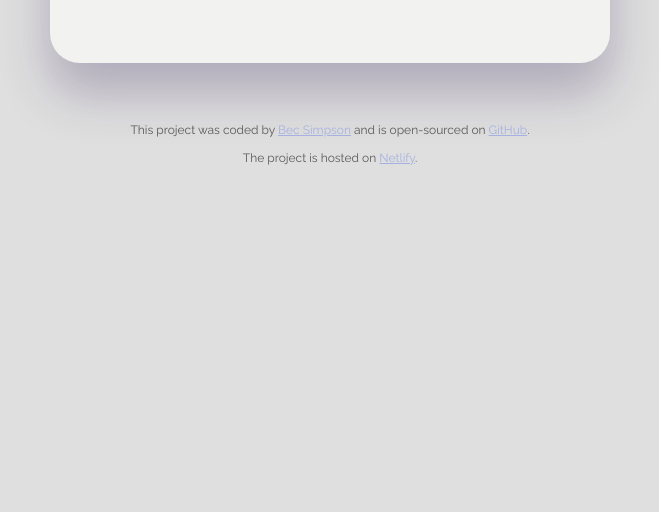
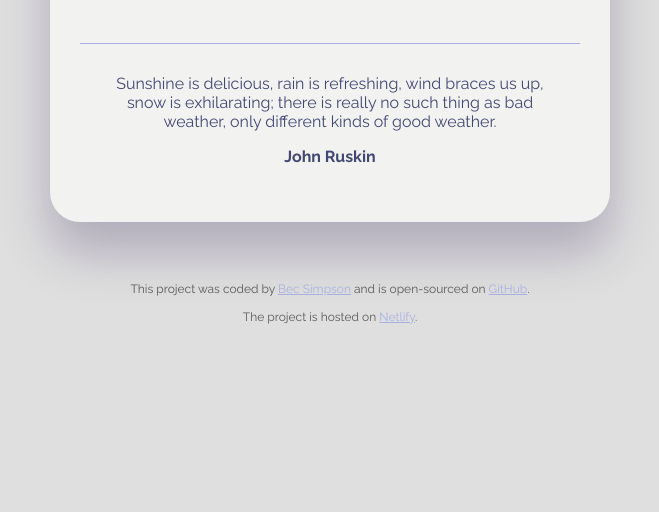
Before and after one commit to BECSIMP/whats-the-weather-app, a plain HTML site: page index.html in a window 1280 px wide. Shown: the part 288-800 px from the top of the page, without its empty margins (310-969 px from the left). Drawn offline with nearby package versions, Linux system fonts and the light colour scheme; no server answers.

Commit message:
Updated HTML & CSS

```diff
--- a/index.html
+++ b/index.html
@@ -51,6 +51,14 @@
           </div>
         </div>
         <div class="weather-forecast" id="forecast"></div>
+        <div class="quote">
+          <p>
+            Sunshine is delicious, rain is refreshing, wind braces us up, snow
+            is exhilarating; there is really no such thing as bad weather, only
+            different kinds of good weather.
+          </p>
+          <p><strong>John Ruskin</strong></p>
+        </div>
       </main>
     </div>
     <footer>
--- a/src/style.css
+++ b/src/style.css
@@ -17,6 +17,7 @@ header {
   border-bottom: 1px solid #a6b1e1;
   padding: 0 0 30px 0;
 }
+
 .search-input {
   background-color: #dfdfdf;
   border: none;
@@ -34,7 +35,7 @@ header {
   margin-left: 5px;
 }
 main {
-  padding: 15px 0px;
+  padding: 10px 0px;
 }
 
 .weather-app-data {
@@ -77,11 +78,15 @@ main {
   display: flex;
   justify-content: space-around;
   margin-top: 30px;
+  border-bottom: 1px solid #a6b1e1;
+  padding-bottom: 30px;
+  margin-bottom: 30px;
 }
 .weather-forecast-date {
   text-align: center;
-  color: #424874;
+  color: #a6b1e1;
   font-size: 16px;
+  font-weight: bold;
   line-height: 20px;
   margin-bottom: 10px;
 }
@@ -93,7 +98,7 @@ main {
 }
 .weather-forecast-temperatures {
   text-align: center;
-  color: #a6b1e1;
+  color: #424874;
   display: flex;
   justify-content: center;
   margin-top: 10px;
@@ -101,6 +106,11 @@ main {
 .weather-forecast-temp {
   padding: 0 5px;
 }
+.quote {
+  text-align: center;
+  padding: 0 20px;
+  color: #424874;
+}
 footer {
   padding: 30px 0 0 0;
   text-align: center;
```
